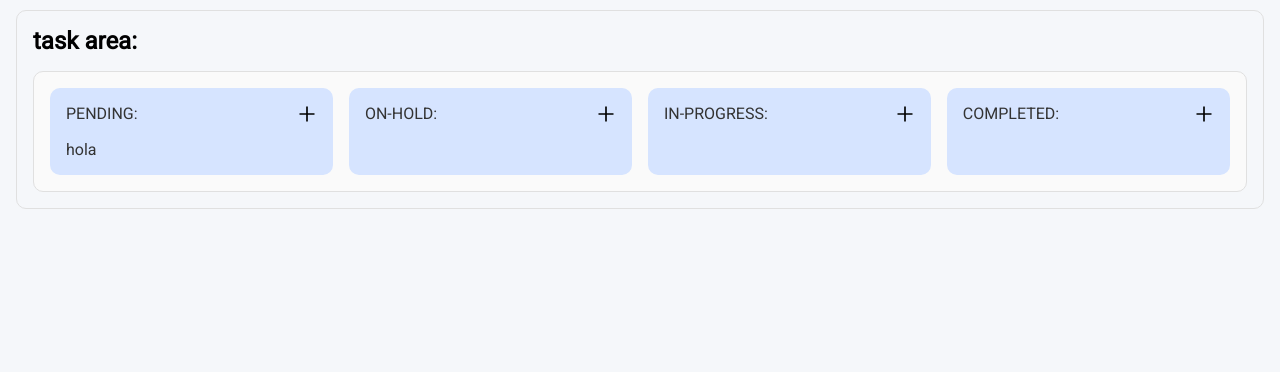
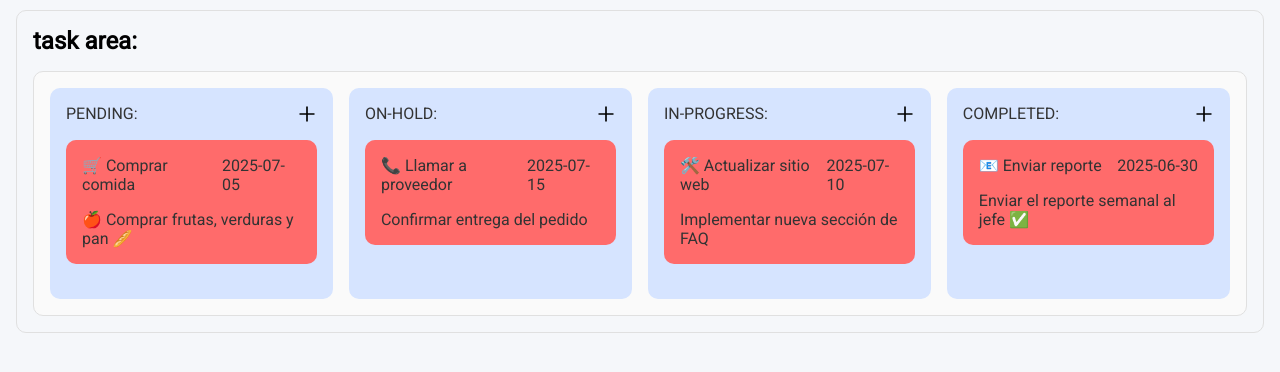
Before and after one commit to iquintero24/task-organizer, a website built with Vite: page index.html in a window 1280 px wide. Shown: the part 114-486 px from the top of the page. Built offline with nearby package versions, Linux system fonts and the light colour scheme; data requests are answered from the project's data file.

Commit message:
feat: tasks filtered by status

```diff
--- a/index.html
+++ b/index.html
@@ -1,11 +1,13 @@
 <!DOCTYPE html>
 <html lang="en">
+
 <head>
   <meta charset="UTF-8" />
   <meta name="viewport" content="width=device-width, initial-scale=1.0" />
   <link rel="stylesheet" href="./src/css/style.css" />
   <title>task_organizar</title>
 </head>
+
 <body>
   <header>
     <h3>👋 Hi!</h3>
@@ -22,35 +24,51 @@
           <img src="./public/img/plus-svgrepo-com.svg" width="20" alt="" />
         </div>
 
-          <div id="container_task" class="container__class">
+        <div id="container_task_pending" class="container__class">
           <p>hola</p>
         </div>
 
       </article>
 
-        <article class="staged">
+      <article class="staged" id="staged_hold">
         <div class="header__staged">
           <p>ON-HOLD:</p>
           <img src="./public/img/plus-svgrepo-com.svg" width="20" alt="" />
         </div>
+
+        <div id="container_task_hold" class="container__class">
+          <p>hola</p>
+        </div>
+
       </article>
 
-        <article class="staged">
+      <article class="staged" id="staged_progress">
         <div class="header__staged">
           <p>IN-PROGRESS:</p>
           <img src="./public/img/plus-svgrepo-com.svg" width="20" alt="" />
         </div>
+
+        <div id="container_task_progress" class="container__class">
+          <p>hola</p>
+        </div>
+
       </article>
 
-        <article class="staged">
+      <article class="staged" id="staged_completed">
         <div class="header__staged">
           <p>COMPLETED:</p>
           <img src="./public/img/plus-svgrepo-com.svg" width="20" alt="" />
         </div>
+
+        <div id="container_task_completed" class="container__class">
+          <p>hola</p>
+        </div>
+
       </article>
     </section>
   </main>
 
   <script type="module" src="./src/js/app.js"></script>
 </body>
+
 </html>
--- a/src/js/app.js
+++ b/src/js/app.js
@@ -1,12 +1,21 @@
-/** app.js es la conexion entre los servicios de la aplicacion
- * y el dom aca se maneja la logica de los services y el dom.
-*/
+import { getData } from "./service.js";
+import { renderTasks } from "./dom.js";
 
-import "./dom.js"
-import { renderTasks } from "./dom.js";
-import { getData } from "./service.js";
+const containerPending = document.getElementById("container_task_pending");
+const containerHold = document.getElementById("container_task_hold");
+const containerprogress = document.getElementById("container_task_progress")
+const containercompleted = document.getElementById("container_task_completed")
 
 window.onload = async function () {
   const tasks = await getData();
-  renderTasks(tasks)// esta función accede al DOM
+
+  const pendingTasks = tasks.filter(task => task.status === "pending");
+  const holdTasks = tasks.filter(task => task.status === "on-hold");
+  const progressTasks = tasks.filter(task => task.status === "in-progress")
+  const completedTasks = tasks.filter(task => task.status === "completed")
+
+  renderTasks(pendingTasks, containerPending);
+  renderTasks(holdTasks, containerHold);
+  renderTasks(progressTasks, containerprogress);
+  renderTasks(completedTasks, containercompleted);
 };
--- a/src/js/service.js
+++ b/src/js/service.js
@@ -10,8 +10,8 @@ export async function getData() {
     if (!response.ok) {
       throw new Error(`Response status: ${response.status}`);
     }
-
     const json = await response.json();
+    console.log(json);
     return json;
   } catch (error) {
     console.error(error.message);
```
Lines whose indentation alone changed are shown as unchanged.
